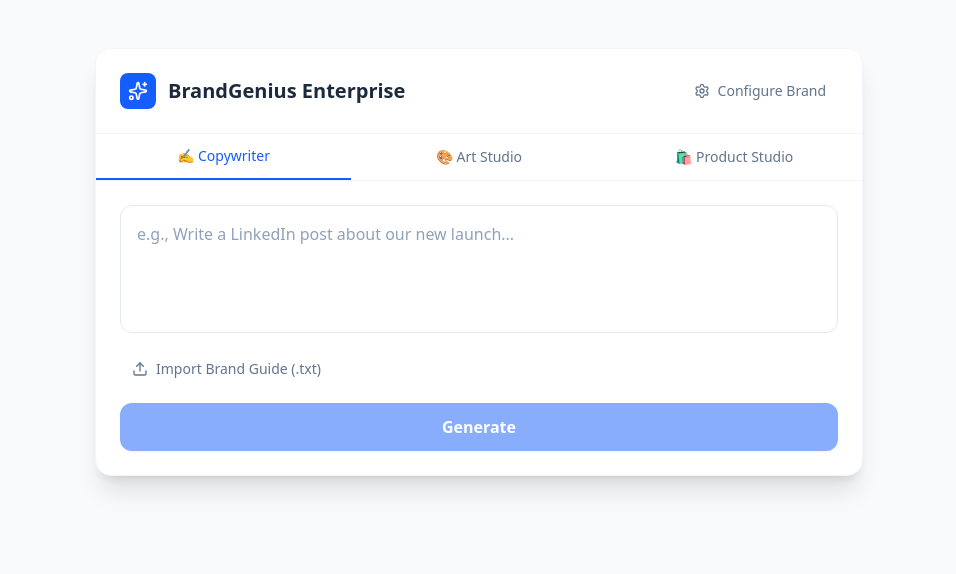
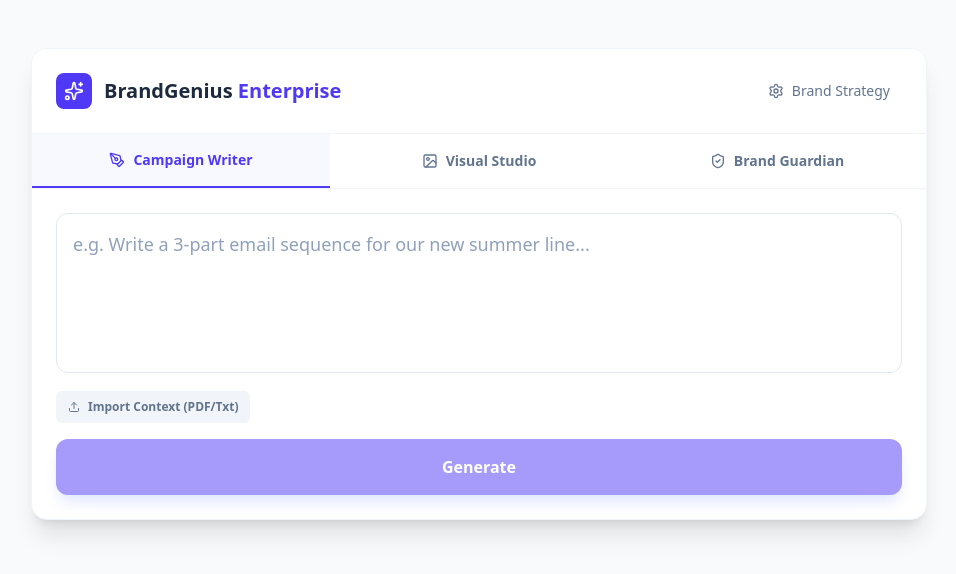
Before and after one commit to visheshax/brand-genius-app, a React app in the folder frontend/: page / in a window 1280 px wide. Shown: the top 574 px of the page, without its empty margins (161-1117 px from the left). Built offline with nearby package versions, Linux system fonts and the light colour scheme; the HTML template or start-up script is replaced by a standard one.

Commit message:
full gemini

```diff
--- a/frontend/src/App.tsx
+++ b/frontend/src/App.tsx
@@ -1,7 +1,7 @@
 import ReactMarkdown from 'react-markdown';
 import { useState, useEffect } from 'react';
 import axios from 'axios';
-import { Sparkles, Loader2, Upload, X, Image as ImageIcon, ShoppingBag, Settings, ChevronDown } from 'lucide-react';
+import { Sparkles, Loader2, Upload, X, Image as ImageIcon, ShieldCheck, PenTool, Settings, ChevronDown } from 'lucide-react';
 
 // Your Cloud Run URL
 const API_URL = "https://brand-genius-app-186356869150.europe-west2.run.app";
@@ -16,40 +16,38 @@ function App() {
   // --- STATE ---
   const [prompt, setPrompt] = useState("");
 
-  // BUILDER STATE (Dropdowns)
+  // BUILDER STATE
   const [selectedRole, setSelectedRole] = useState(ROLES[0]);
   const [selectedIndustry, setSelectedIndustry] = useState(INDUSTRIES[0]);
   const [selectedTone, setSelectedTone] = useState(TONES[0]);
   const [selectedStyle, setSelectedStyle] = useState(STYLES[0]);
 
-  // THE FINAL CONTEXT STRING
+  // CONTEXT
   const [brandContext, setBrandContext] = useState("");
   const [showContext, setShowContext] = useState(false);
 
+  // RESULTS
   const [result, setResult] = useState("");
   const [imageUrl, setImageUrl] = useState("");
   const [loading, setLoading] = useState(false);
 
-  const [activeTab, setActiveTab] = useState<'text' | 'image' | 'product'>('text');
+  // TABS: 'writer' | 'visual' | 'guardian'
+  const [activeTab, setActiveTab] = useState<'writer' | 'visual' | 'guardian'>('writer');
   const [selectedFile, setSelectedFile] = useState<File | null>(null);
 
   // --- EFFECT: AUTO-BUILD CONTEXT ---
-  // Whenever a dropdown changes, we rewrite the context string automatically.
   useEffect(() => {
     const builtContext = `You are a world-class ${selectedRole} for a ${selectedIndustry} company. Your tone of voice is ${selectedTone}. The visual brand identity is ${selectedStyle}.`;
     setBrandContext(builtContext);
   }, [selectedRole, selectedIndustry, selectedTone, selectedStyle]);
 
   // --- HANDLERS ---
-  const removeFile = () => {
-    setSelectedFile(null);
-  };
+  const removeFile = () => setSelectedFile(null);
 
-  // --- CONTEXT EXTRACTION ---
   const handleContextExtraction = async (file: File) => {
     setLoading(true);
     try {
-        console.log("Extracting context from file...");
+        console.log("Extracting context...");
         const formData = new FormData();
         formData.append('file', file);
 
@@ -58,14 +56,13 @@ function App() {
         });
 
         if (response.data.status === "success") {
-            // Note: This will overwrite the dropdown generated text
             setBrandContext(response.data.extracted_text);
             setShowContext(true);
-            alert("Brand Guidelines extracted! (Note: Changing dropdowns now will overwrite this)");
+            alert("Context extracted! (Dropdowns overridden)");
         }
     } catch (error) {
-        console.error("Extraction failed", error);
-        alert("Could not read file. Ensure it is a text file.");
+        console.error(error);
+        alert("Extraction failed.");
     } finally {
         setLoading(false);
         setSelectedFile(null);
@@ -73,90 +70,74 @@ function App() {
   };
 
   // --- API CALLS ---
-  const generateCopy = async () => {
+
+  // 1. Writer (Gemini)
+  const runWriter = async () => {
     if (!prompt) return;
-    setLoading(true);
-    setResult("");
-    setImageUrl("");
-
+    setLoading(true); setResult(""); setImageUrl("");
     try {
       const response = await axios.post(`${API_URL}/generate-copy`, {
           prompt: prompt,
           context: brandContext
       });
       setResult(response.data.response);
-    } catch (error) {
-      console.error(error);
-      setResult("Error generating text.");
-    } finally {
-      setLoading(false);
-    }
+    } catch (error) { setResult("Error generating copy."); }
+    finally { setLoading(false); }
   };
 
-  const generateImage = async () => {
+  // 2. Visual Studio (Gemini + Imagen)
+  const runVisual = async () => {
     if (!prompt) return;
-    setLoading(true);
-    setResult("");
-    setImageUrl("");
-
+    setLoading(true); setResult(""); setImageUrl("");
     try {
-      const response = await axios.post(`${API_URL}/generate-image`, {
-        prompt: prompt,
-        context: brandContext
-      }, { responseType: 'blob' });
-
-      const url = URL.createObjectURL(response.data);
-      setImageUrl(url);
-    } catch (error) {
-      console.error(error);
-      setResult("Error generating image.");
-    } finally {
-      setLoading(false);
-    }
-  };
-
-  const generateProductImage = async () => {
-    if (!prompt || !selectedFile) {
-        alert("Please select a product image and enter a prompt.");
-        return;
-    }
-    setLoading(true);
-    setResult("");
-    setImageUrl("");
-
-    try {
+      // Use FormData to handle optional image upload
       const formData = new FormData();
-        formData.append('file', selectedFile);
       formData.append('prompt', prompt);
       formData.append('context', brandContext);
+      if (selectedFile) {
+        formData.append('file', selectedFile);
+      }
 
-        const response = await axios.post(`${API_URL}/swap-background`, formData, {
+      const response = await axios.post(`${API_URL}/generate-visual`, formData, {
         responseType: 'blob',
         headers: { 'Content-Type': 'multipart/form-data' }
       });
 
       const url = URL.createObjectURL(response.data);
       setImageUrl(url);
-    } catch (error) {
-        console.error(error);
-        setResult("Error swapping background.");
-    } finally {
-        setLoading(false);
-    }
+      if(selectedFile) setResult("✨ Image generated using your Reference Style.");
+    } catch (error) { setResult("Error generating visual."); }
+    finally { setLoading(false); }
+  };
+
+  // 3. Brand Guardian (Audit)
+  const runAudit = async () => {
+    if (!prompt) return;
+    setLoading(true); setResult(""); setImageUrl("");
+    try {
+      const response = await axios.post(`${API_URL}/audit-content`, {
+          content_to_audit: prompt,
+          context: brandContext
+      });
+      setResult(response.data.response);
+    } catch (error) { setResult("Error auditing content."); }
+    finally { setLoading(false); }
   };
 
   const handleGenerate = () => {
-    if (activeTab === 'text') return generateCopy();
-    if (activeTab === 'image') return generateImage();
-    if (activeTab === 'product') return generateProductImage();
+    if (activeTab === 'writer') return runWriter();
+    if (activeTab === 'visual') return runVisual();
+    if (activeTab === 'guardian') return runAudit();
   };
 
   const onFileSelected = (e: React.ChangeEvent<HTMLInputElement>) => {
       if (e.target.files && e.target.files[0]) {
           const file = e.target.files[0];
-          if (activeTab !== 'product') {
+          // If in Writer/Guardian, file is for CONTEXT extraction
+          if (activeTab !== 'visual') {
               handleContextExtraction(file);
           } else {
+              // In Visual, file is a STYLE REFERENCE
               setSelectedFile(file);
           }
       }
@@ -164,161 +145,95 @@ function App() {
 
   return (
     <div className="min-h-screen bg-slate-50 flex flex-col items-center py-12 px-4 font-sans">
-      <div className="max-w-3xl w-full bg-white shadow-xl rounded-2xl overflow-hidden border border-slate-100">
+      <div className="max-w-4xl w-full bg-white shadow-xl rounded-2xl overflow-hidden border border-slate-100">
 
         {/* Header */}
         <div className="bg-white p-6 border-b border-slate-100 flex items-center justify-between">
           <div className="flex items-center gap-3">
-            <div className="p-2 bg-blue-600 rounded-lg">
+            <div className="p-2 bg-indigo-600 rounded-lg">
                 <Sparkles className="text-white w-5 h-5" />
             </div>
-            <h1 className="text-xl font-bold text-slate-800">BrandGenius Enterprise</h1>
+            <h1 className="text-xl font-bold text-slate-800">BrandGenius <span className="text-indigo-600">Enterprise</span></h1>
           </div>
           <button
             onClick={() => setShowContext(!showContext)}
-            className={`flex items-center gap-2 text-sm font-medium transition-colors px-3 py-2 rounded-lg ${showContext ? 'bg-blue-50 text-blue-600' : 'text-slate-500 hover:bg-slate-50'}`}
+            className={`flex items-center gap-2 text-sm font-medium transition-colors px-3 py-2 rounded-lg ${showContext ? 'bg-indigo-50 text-indigo-600' : 'text-slate-500 hover:bg-slate-50'}`}
           >
             <Settings className="w-4 h-4" />
-            {showContext ? "Close Settings" : "Configure Brand"}
+            {showContext ? "Close Strategy" : "Brand Strategy"}
           </button>
         </div>
 
-        {/* BRAND CONTEXT BUILDER (New Modular Design) */}
+        {/* CONTEXT BUILDER */}
         {showContext && (
             <div className="bg-slate-50 p-6 border-b border-slate-100 animate-in slide-in-from-top-2 duration-200">
-
-                {/* 1. Dropdown Grid */}
-                <div className="grid grid-cols-2 gap-4 mb-4">
-                    <div>
-                        <label className="block text-xs font-bold text-slate-400 uppercase mb-1">Act As</label>
+                <div className="grid grid-cols-2 md:grid-cols-4 gap-4 mb-4">
+                    {[
+                        { l: "Role", v: selectedRole, s: setSelectedRole, o: ROLES },
+                        { l: "Industry", v: selectedIndustry, s: setSelectedIndustry, o: INDUSTRIES },
+                        { l: "Tone", v: selectedTone, s: setSelectedTone, o: TONES },
+                        { l: "Visuals", v: selectedStyle, s: setSelectedStyle, o: STYLES }
+                    ].map((f, i) => (
+                        <div key={i}>
+                            <label className="block text-xs font-bold text-slate-400 uppercase mb-1">{f.l}</label>
                             <div className="relative">
-                            <select
-                                value={selectedRole}
-                                onChange={(e) => setSelectedRole(e.target.value)}
-                                className="w-full p-2.5 bg-white border border-slate-200 rounded-lg text-sm text-slate-700 appearance-none focus:ring-2 focus:ring-blue-500 outline-none"
-                            >
-                                {ROLES.map(r => <option key={r} value={r}>{r}</option>)}
+                                <select value={f.v} onChange={(e) => f.s(e.target.value)} className="w-full p-2.5 bg-white border border-slate-200 rounded-lg text-xs font-medium text-slate-700 appearance-none focus:ring-2 focus:ring-indigo-500 outline-none">
+                                    {f.o.map(opt => <option key={opt} value={opt}>{opt}</option>)}
                                 </select>
-                            <ChevronDown className="absolute right-3 top-3 w-4 h-4 text-slate-400 pointer-events-none" />
+                                <ChevronDown className="absolute right-3 top-3 w-3 h-3 text-slate-400 pointer-events-none" />
                             </div>
                         </div>
-                    <div>
-                        <label className="block text-xs font-bold text-slate-400 uppercase mb-1">Industry</label>
-                        <div className="relative">
-                            <select
-                                value={selectedIndustry}
-                                onChange={(e) => setSelectedIndustry(e.target.value)}
-                                className="w-full p-2.5 bg-white border border-slate-200 rounded-lg text-sm text-slate-700 appearance-none focus:ring-2 focus:ring-blue-500 outline-none"
-                            >
-                                {INDUSTRIES.map(i => <option key={i} value={i}>{i}</option>)}
-                            </select>
-                            <ChevronDown className="absolute right-3 top-3 w-4 h-4 text-slate-400 pointer-events-none" />
+                    ))}
                 </div>
-                    </div>
-                    <div>
-                        <label className="block text-xs font-bold text-slate-400 uppercase mb-1">Brand Tone</label>
-                        <div className="relative">
-                            <select
-                                value={selectedTone}
-                                onChange={(e) => setSelectedTone(e.target.value)}
-                                className="w-full p-2.5 bg-white border border-slate-200 rounded-lg text-sm text-slate-700 appearance-none focus:ring-2 focus:ring-blue-500 outline-none"
-                            >
-                                {TONES.map(t => <option key={t} value={t}>{t}</option>)}
-                            </select>
-                            <ChevronDown className="absolute right-3 top-3 w-4 h-4 text-slate-400 pointer-events-none" />
-                        </div>
-                    </div>
-                    <div>
-                        <label className="block text-xs font-bold text-slate-400 uppercase mb-1">Visual Style</label>
-                        <div className="relative">
-                            <select
-                                value={selectedStyle}
-                                onChange={(e) => setSelectedStyle(e.target.value)}
-                                className="w-full p-2.5 bg-white border border-slate-200 rounded-lg text-sm text-slate-700 appearance-none focus:ring-2 focus:ring-blue-500 outline-none"
-                            >
-                                {STYLES.map(s => <option key={s} value={s}>{s}</option>)}
-                            </select>
-                            <ChevronDown className="absolute right-3 top-3 w-4 h-4 text-slate-400 pointer-events-none" />
-                        </div>
-                    </div>
-                </div>
-
-                {/* 2. Generated Prompt Preview (Editable) */}
-                <label className="block text-xs font-bold text-slate-400 uppercase tracking-wider mb-2">
-                    Resulting System Instruction (Editable)
-                </label>
                 <textarea
                     value={brandContext}
                     onChange={(e) => setBrandContext(e.target.value)}
-                    className="w-full p-3 border border-slate-200 rounded-lg text-sm text-slate-700 h-20 focus:ring-2 focus:ring-blue-500 outline-none font-mono bg-white"
+                    className="w-full p-3 border border-slate-200 rounded-lg text-sm text-slate-600 h-20 focus:ring-2 focus:ring-indigo-500 outline-none font-mono bg-white"
                 />
             </div>
         )}
 
         {/* Tabs */}
-        <div className="flex border-b border-slate-100">
-          <button
-            onClick={() => { setActiveTab('text'); setSelectedFile(null); }}
-            className={`flex-1 py-3 text-sm font-medium transition-colors ${activeTab === 'text' ? 'text-blue-600 border-b-2 border-blue-600' : 'text-slate-500 hover:text-slate-700'}`}
-          >
-            ✍️ Copywriter
+        <div className="flex border-b border-slate-100 bg-white">
+          <button onClick={() => { setActiveTab('writer'); setSelectedFile(null); }} className={`flex-1 py-4 text-sm font-semibold flex items-center justify-center gap-2 transition-colors ${activeTab === 'writer' ? 'text-indigo-600 border-b-2 border-indigo-600 bg-indigo-50/50' : 'text-slate-500 hover:text-slate-700'}`}>
+            <PenTool className="w-4 h-4" /> Campaign Writer
           </button>
-          <button
-            onClick={() => { setActiveTab('image'); setSelectedFile(null); }}
-            className={`flex-1 py-3 text-sm font-medium transition-colors ${activeTab === 'image' ? 'text-blue-600 border-b-2 border-blue-600' : 'text-slate-500 hover:text-slate-700'}`}
-          >
-            🎨 Art Studio
+          <button onClick={() => { setActiveTab('visual'); setSelectedFile(null); }} className={`flex-1 py-4 text-sm font-semibold flex items-center justify-center gap-2 transition-colors ${activeTab === 'visual' ? 'text-indigo-600 border-b-2 border-indigo-600 bg-indigo-50/50' : 'text-slate-500 hover:text-slate-700'}`}>
+            <ImageIcon className="w-4 h-4" /> Visual Studio
           </button>
-          <button
-            onClick={() => { setActiveTab('product'); setSelectedFile(null); }}
-            className={`flex-1 py-3 text-sm font-medium transition-colors ${activeTab === 'product' ? 'text-blue-600 border-b-2 border-blue-600' : 'text-slate-500 hover:text-slate-700'}`}
-          >
-            🛍️ Product Studio
+          <button onClick={() => { setActiveTab('guardian'); setSelectedFile(null); }} className={`flex-1 py-4 text-sm font-semibold flex items-center justify-center gap-2 transition-colors ${activeTab === 'guardian' ? 'text-indigo-600 border-b-2 border-indigo-600 bg-indigo-50/50' : 'text-slate-500 hover:text-slate-700'}`}>
+            <ShieldCheck className="w-4 h-4" /> Brand Guardian
           </button>
         </div>
 
-        {/* Input Area */}
+        {/* Main Workspace */}
         <div className="p-6">
           <div className="relative">
             <textarea
-              className="w-full p-4 border border-slate-200 rounded-xl focus:ring-2 focus:ring-blue-500 outline-none resize-none h-32 mb-3 text-slate-700 placeholder:text-slate-400"
+              className="w-full p-4 border border-slate-200 rounded-xl focus:ring-2 focus:ring-indigo-500 outline-none resize-none h-40 mb-3 text-slate-700 placeholder:text-slate-400 text-lg"
               placeholder={
-                  activeTab === 'text' ? "e.g., Write a LinkedIn post about our new launch..." :
-                  activeTab === 'image' ? "e.g., A busy street scene with our logo..." :
-                  "e.g., On a marble podium, soft luxury lighting..."
+                  activeTab === 'writer' ? "e.g. Write a 3-part email sequence for our new summer line..." :
+                  activeTab === 'visual' ? "e.g. A minimal product shot on a concrete pedestal, morning light..." :
+                  "Paste existing content (text) here to audit it against your brand guidelines..."
               }
               value={prompt}
               onChange={(e) => setPrompt(e.target.value)}
             />
 
-            {/* Dynamic File Upload UI */}
+            {/* Toolbar */}
             <div className="flex items-center justify-between mb-4">
                  <div className="flex gap-2">
-                    <input
-                      type="file"
-                      id="file-upload"
-                      className="hidden"
-                      onChange={onFileSelected}
-                      accept={activeTab === 'product' ? "image/*" : ".txt,.md"}
-                    />
-                    <label
-                      htmlFor="file-upload"
-                      className="cursor-pointer flex items-center gap-2 text-sm text-slate-500 hover:text-blue-600 transition-colors py-2 px-3 rounded-md hover:bg-slate-50"
-                    >
-                      {activeTab === 'product' ? <ImageIcon className="w-4 h-4"/> : <Upload className="w-4 h-4" />}
-                      <span>
-                        {activeTab === 'product' ? "Upload Product Photo (Required)" : "Import Brand Guide (.txt)"}
-                      </span>
+                    <input type="file" id="file-upload" className="hidden" onChange={onFileSelected} accept={activeTab === 'visual' ? "image/*" : ".pdf,.txt,.md"} />
+                    <label htmlFor="file-upload" className="cursor-pointer flex items-center gap-2 text-xs font-semibold text-slate-500 hover:text-indigo-600 transition-colors py-2 px-3 rounded-md bg-slate-100 hover:bg-indigo-50">
+                      <Upload className="w-3 h-3" />
+                      {activeTab === 'visual' ? "Upload Style Ref Image" : "Import Context (PDF/Txt)"}
                     </label>
                  </div>
 
-                 {selectedFile && activeTab === 'product' && (
-                    <div className="flex items-center gap-2 bg-blue-50 text-blue-700 px-3 py-1.5 rounded-full text-xs font-medium border border-blue-100">
-                      <ShoppingBag className="w-3 h-3" />
+                 {selectedFile && (
+                    <div className="flex items-center gap-2 bg-indigo-50 text-indigo-700 px-3 py-1.5 rounded-full text-xs font-medium border border-indigo-100 animate-in fade-in zoom-in duration-200">
                       <span className="max-w-[150px] truncate">{selectedFile.name}</span>
-                      <button onClick={removeFile} className="hover:text-blue-900">
-                        <X className="w-3 h-3" />
-                      </button>
+                      <button onClick={removeFile} className="hover:text-indigo-900"><X className="w-3 h-3" /></button>
                     </div>
                  )}
             </div>
@@ -326,29 +241,29 @@ function App() {
 
           <button
             onClick={handleGenerate}
-            disabled={loading || !prompt || (activeTab === 'product' && !selectedFile)}
-            className="w-full py-3 bg-blue-600 hover:bg-blue-700 text-white font-semibold rounded-xl transition-all disabled:opacity-50 disabled:cursor-not-allowed flex justify-center items-center gap-2 shadow-sm"
+            disabled={loading || !prompt}
+            className="w-full py-4 bg-indigo-600 hover:bg-indigo-700 text-white font-bold rounded-xl transition-all disabled:opacity-50 disabled:cursor-not-allowed flex justify-center items-center gap-2 shadow-lg shadow-indigo-200"
           >
             {loading ? <Loader2 className="animate-spin w-5 h-5" /> :
-             (activeTab === 'product' ? "Swap Background" : "Generate")}
+             (activeTab === 'guardian' ? "Audit Content" : "Generate")}
           </button>
         </div>
 
-        {/* Results Area */}
+        {/* Output */}
         {(result || imageUrl) && (
-          <div className="bg-slate-50 p-6 border-t border-slate-100">
-            <h3 className="text-xs font-bold text-slate-400 uppercase tracking-wider mb-3">
-              Generated Result
+          <div className="bg-slate-50 p-8 border-t border-slate-100 min-h-[200px]">
+            <h3 className="text-xs font-bold text-slate-400 uppercase tracking-wider mb-4">
+              {activeTab === 'guardian' ? "Audit Report" : "Output"}
             </h3>
 
             {result && (
-              <div className="prose prose-slate text-slate-700 leading-relaxed max-w-none">
+              <div className="prose prose-slate prose-lg text-slate-700 leading-relaxed max-w-none">
                 <ReactMarkdown>{result}</ReactMarkdown>
               </div>
             )}
 
             {imageUrl && (
-              <div className="rounded-xl overflow-hidden shadow-sm border border-slate-200">
+              <div className="rounded-xl overflow-hidden shadow-md border border-slate-200">
                 <img src={imageUrl} alt="Generated" className="w-full h-auto" />
               </div>
             )}
```
Also changed, not shown: 2 other files (tests, documents, lock files or other folders). Lines whose indentation alone changed are shown as unchanged.
